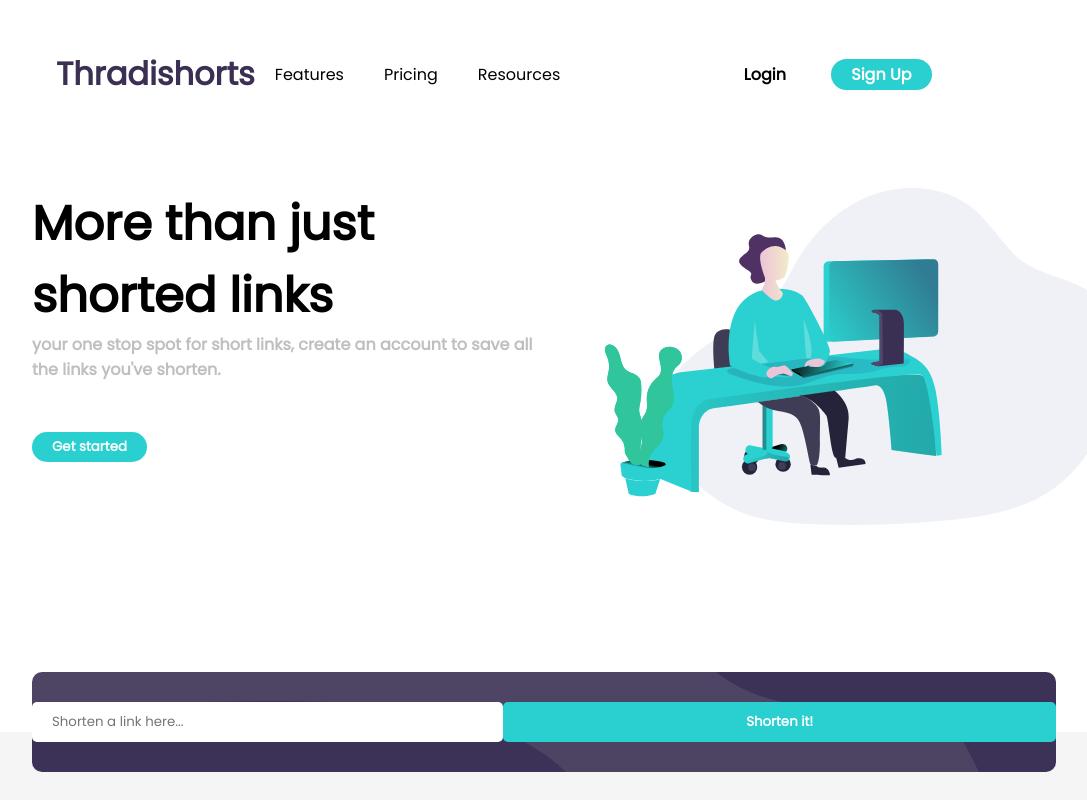
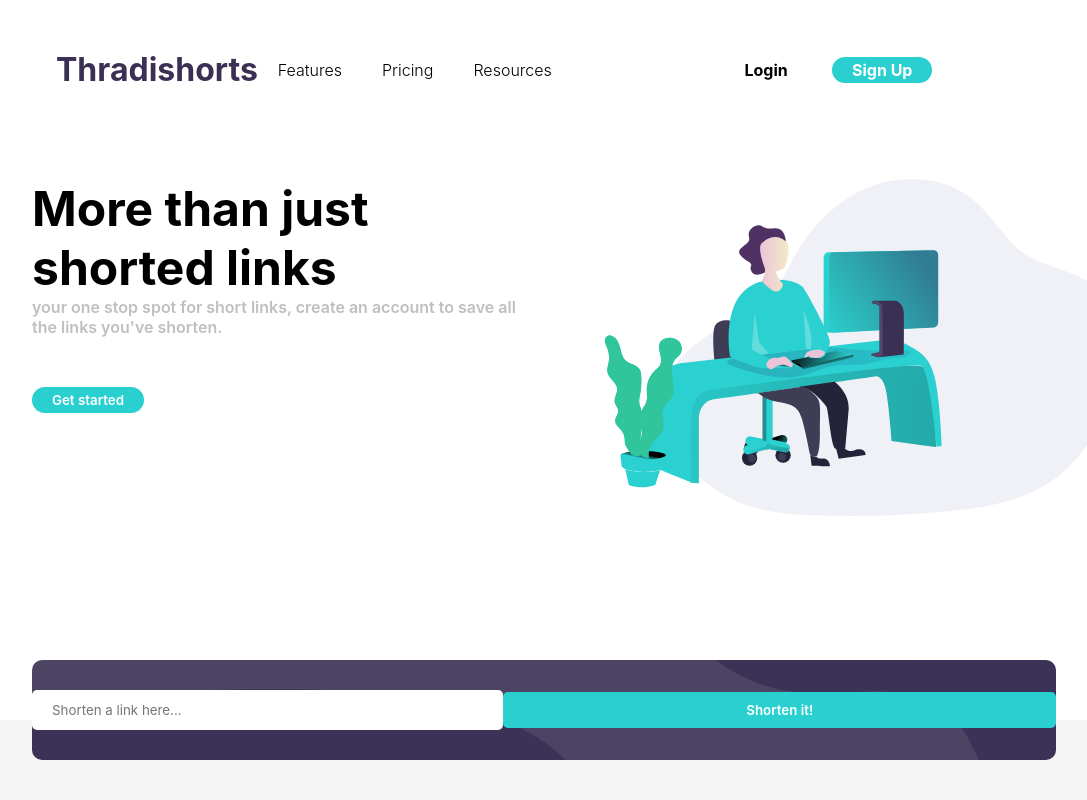
Before and after one commit to dreplica/thradishorts, a React (Create React App) app: page / in a window 1280 px wide. Shown: the top 800 px of the page, without its empty margins (96-1183 px from the left). Built offline with nearby package versions, Linux system fonts and the light colour scheme.

Commit message:
fixed url button issue

```diff
--- a/src/components/intro/url/index.tsx
+++ b/src/components/intro/url/index.tsx
@@ -1,4 +1,4 @@
-import React, { useState, useContext, ChangeEvent } from "react";
+import React, { useState, useContext, ChangeEvent, useEffect } from "react";
 import Axios from "axios";
 
 import { ContextState } from "../../../App";
@@ -6,18 +6,30 @@ import Button from "../../button";
 import { Container } from "./style";
 
 export default function Urlpath() {
-  const [state, setstate] = useState("");
+  const [state, setstate] = useState({ val: "", width: "80%" });
   const { dispatch } = useContext(ContextState);
+
+  useEffect(() => {
+    window.addEventListener("resize", resizeLenght, false);
+    return () => {
+      window.removeEventListener("resize", resizeLenght, false);
+    };
+  }, [window.innerWidth]);
+
+  const resizeLenght = () =>
+    window.innerWidth >= 950
+      ? setstate({ ...state, width: "20%" })
+      : setstate({ ...state, width: "80%" });
 
   const edit_state = (e: ChangeEvent<HTMLInputElement>) => {
     const val = e.currentTarget.value;
-    setstate(val);
+    setstate({ ...state, val });
   };
 
   const send_url = async (e: ChangeEvent<HTMLButtonElement>) => {
     e.preventDefault();
     const url = await Axios.post(`https://thradishorts.herokuapp.com/shorten`, {
-      url: state,
+      url: state.val,
     });
     if (!url.data.error) {
       dispatch({ type: "New link", payload: url.data.url });
@@ -31,14 +43,14 @@ export default function Urlpath() {
           <input
             type="text"
             onChange={edit_state}
-            value={state}
+            value={state.val}
             placeholder="Shorten a link here..."
           />
         </label>
         <Button
           padding={{ left: 20, top: 10 }}
           radius={5}
-          width="80%"
+          width={state.width}
           text="Shorten it!"
           onClick={send_url}
         />
--- a/src/index.css
+++ b/src/index.css
@@ -1,20 +1,14 @@
 * {
 	box-sizing: border-box;
-	font-family: poppins;
+	font-family:-apple-system, BlinkMacSystemFont, 'Segoe UI', Roboto, Oxygen, Ubuntu, Cantarell, 'Open Sans', 'Helvetica Neue', sans-serif	;
 	margin: 0px;
 	padding: 0px;
-	/* font-size:93.75%; */
+
 }
 
 body {
 	margin: 0px auto;
 	min-width: 375px;
 	max-width: 1440px;
-	font-family: 'Poppins';
-	-webkit-font-smoothing: antialiased;
-	-moz-osx-font-smoothing: grayscale;
+	font-family: Lato;
 }
-
-code {
-	font-family: source-code-pro, Menlo, Monaco, Consolas, 'Courier New', monospace;
-}
```
